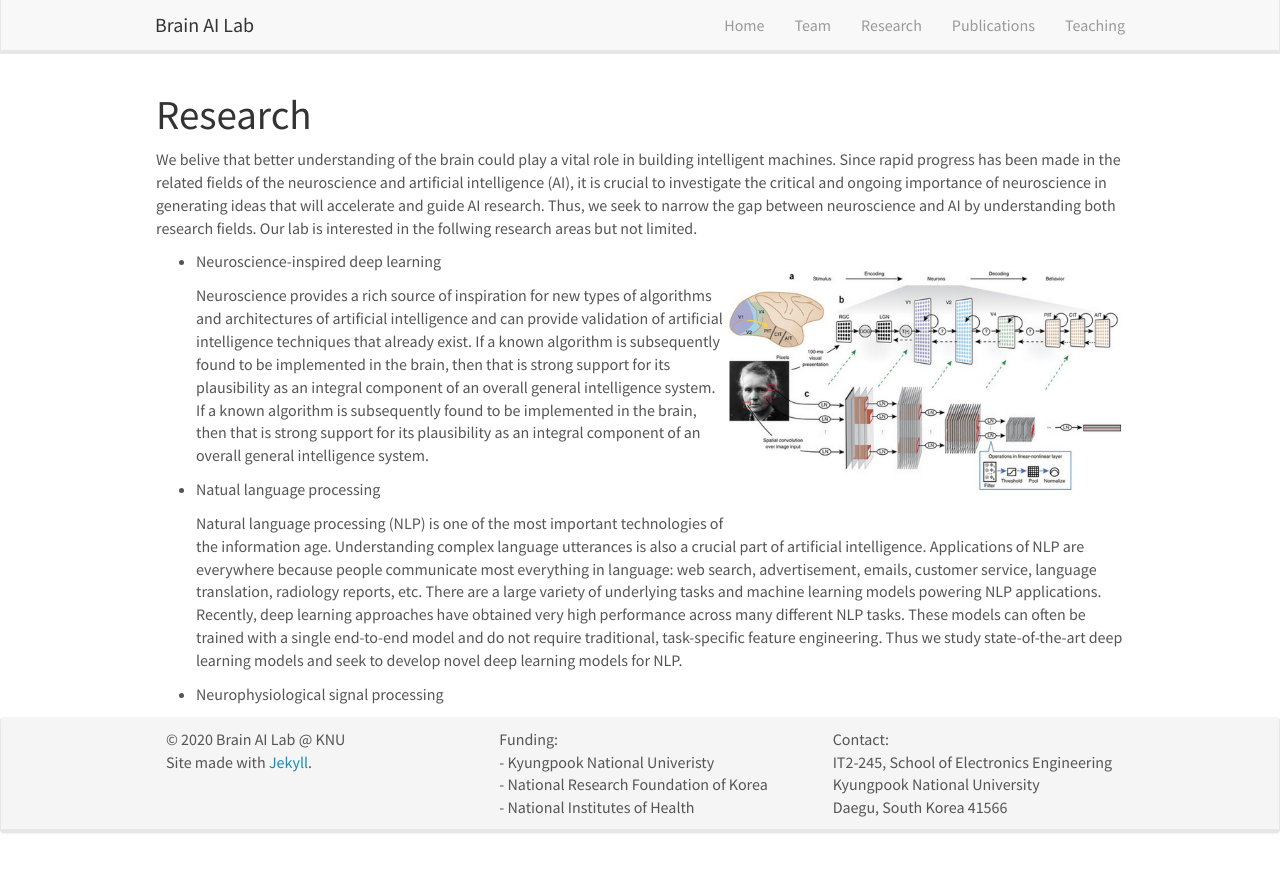
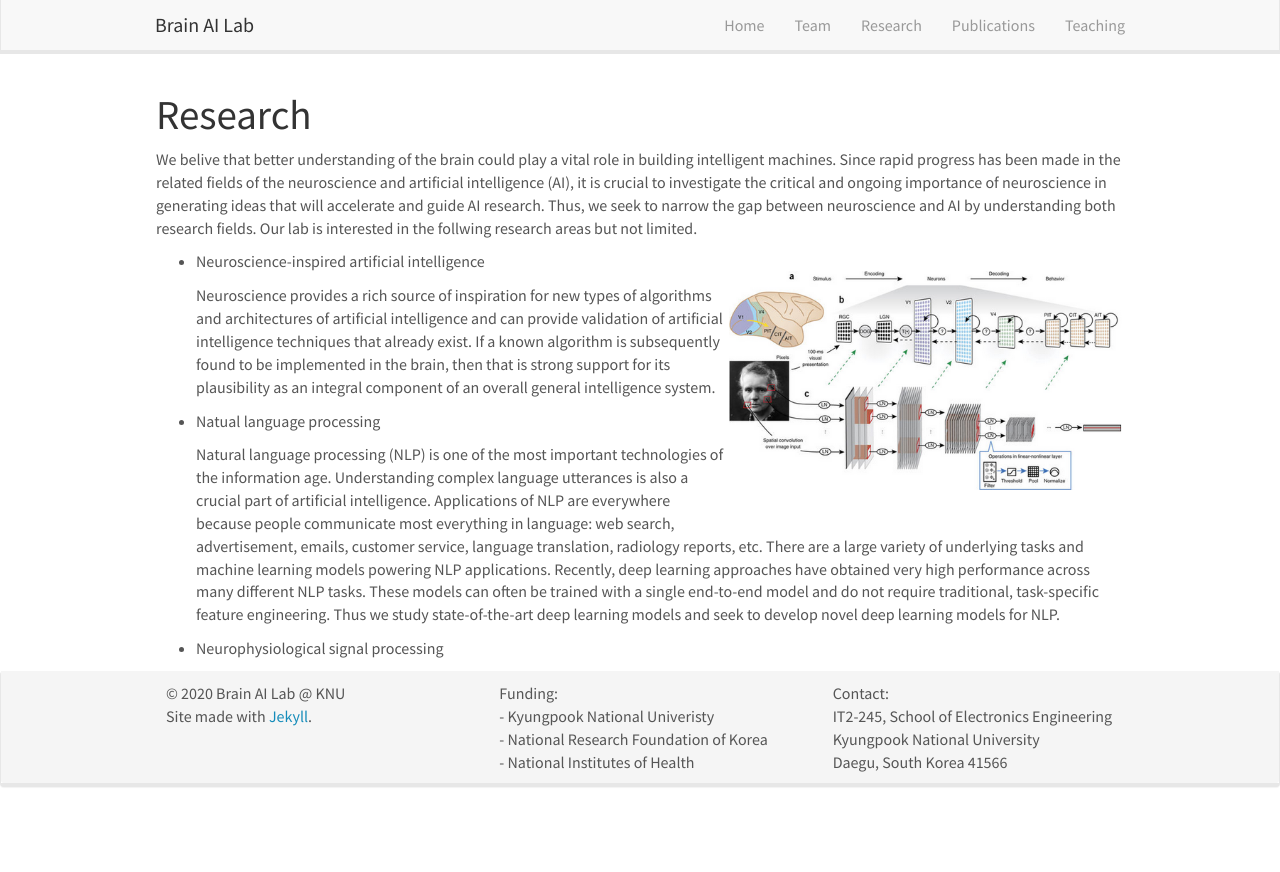
Before and after one commit to KNU-BrainAI/knu-brainai.github.io, a Jekyll site: the page built from _pages/research.md, in a window 1280 px wide. Shown: the top 872 px of the page. Built offline with Jekyll 4.4.1, drawn with Linux system fonts in a browser that asks for light colours; nearby versions of some CDN libraries.

Commit message:
Update research.md

```diff
--- a/_pages/research.md
+++ b/_pages/research.md
@@ -10,9 +10,9 @@ permalink: /research/
 
 We belive that better understanding of the brain could play a vital role in building intelligent machines. Since rapid progress has been made in the related fields of the neuroscience and artificial intelligence (AI), it is crucial to investigate the critical and ongoing importance of neuroscience in generating ideas that will accelerate and guide AI research. Thus, we seek to narrow the gap between neuroscience and AI by understanding both research fields. Our lab is interested in the follwing research areas but not limited.
 
-- Neuroscience-inspired deep learning ![]({{ site.url }}{{ site.baseurl }}/images/cnn.png){: style="width: 400px; float: right"}
+- Neuroscience-inspired artificial intelligence ![]({{ site.url }}{{ site.baseurl }}/images/cnn.png){: style="width: 400px; float: right"}
 
-  Neuroscience provides a rich source of inspiration for new types of algorithms and architectures of artificial intelligence and can provide validation of   artificial intelligence techniques that already exist. If a known algorithm is subsequently found to be implemented in the brain, then that is strong support for its plausibility as an integral component of an overall general intelligence system. If a known algorithm is subsequently found to be implemented in the brain, then that is strong support for its plausibility as an integral component of an overall general intelligence system.
+  Neuroscience provides a rich source of inspiration for new types of algorithms and architectures of artificial intelligence and can provide validation of   artificial intelligence techniques that already exist. If a known algorithm is subsequently found to be implemented in the brain, then that is strong support for its plausibility as an integral component of an overall general intelligence system.
 
 - Natual language processing
 
```
